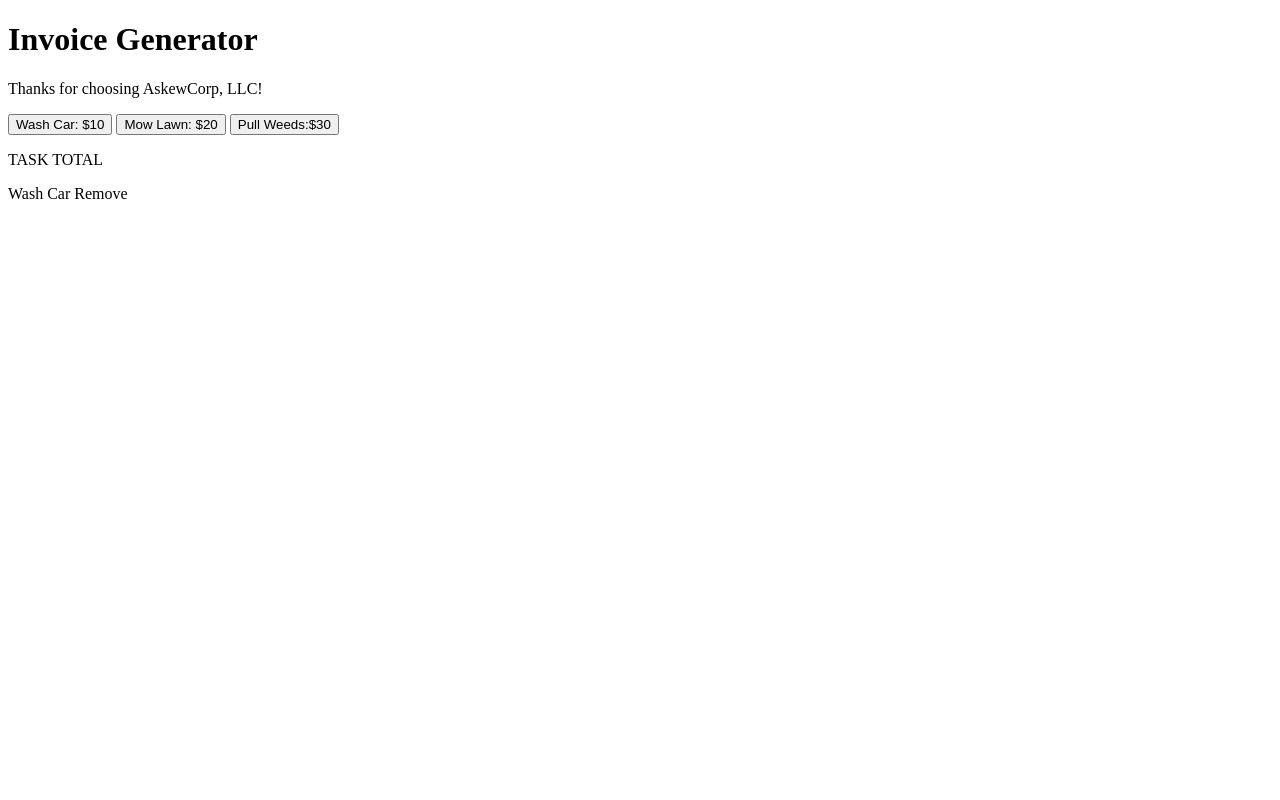
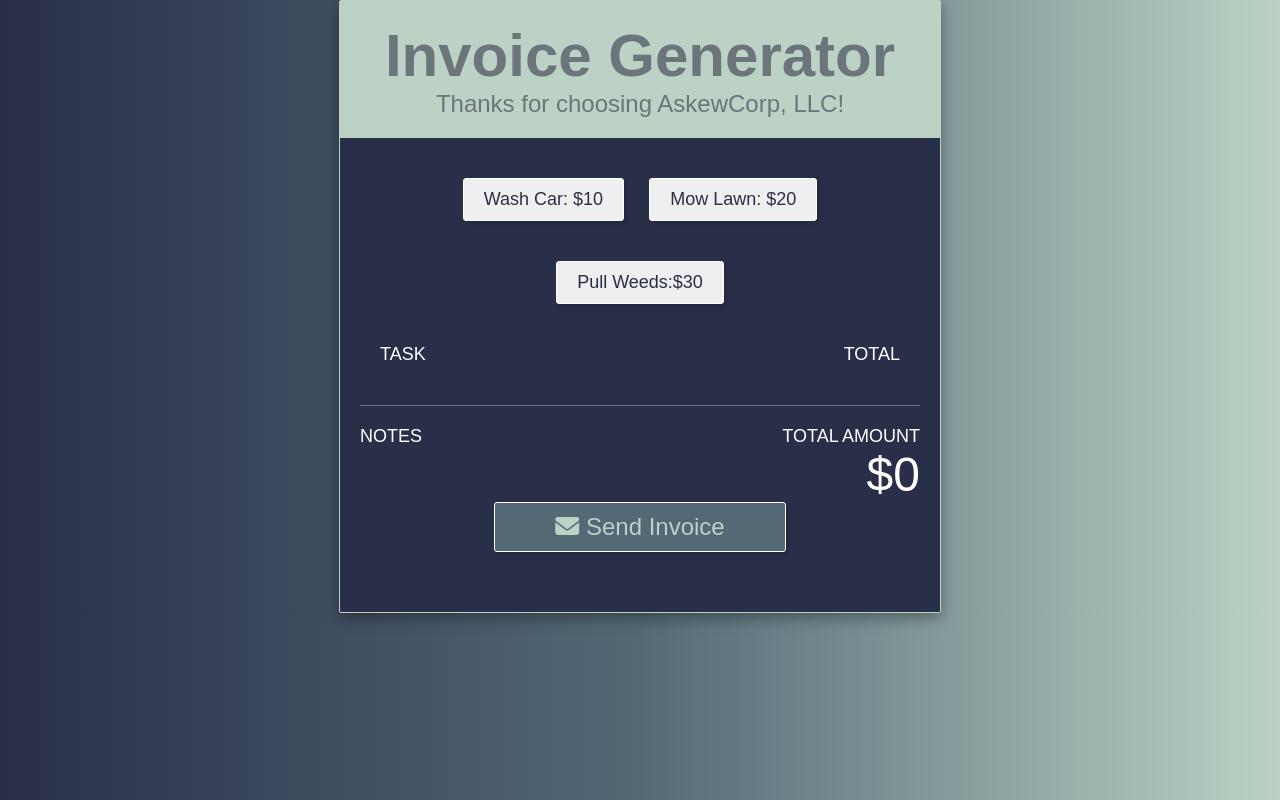
Before and after one commit to byaskew3/Invoice-App, a plain HTML site: page index.html in a window 1280 px wide. Drawn offline with Linux system fonts and the light colour scheme; a web font is replaced by a local one.

Commit message:
index/styles finished

```diff
--- a/index.html
+++ b/index.html
@@ -4,25 +4,39 @@
     <meta charset="UTF-8">
     <meta http-equiv="X-UA-Compatible" content="IE=edge">
     <meta name="viewport" content="width=device-width, initial-scale=1.0">
+    <script src="https://kit.fontawesome.com/c9f2cf8370.js" crossorigin="anonymous"></script>
+    <link rel="preconnect" href="https://fonts.googleapis.com">
+    <link rel="preconnect" href="https://fonts.gstatic.com" crossorigin>
+    <link href="https://fonts.googleapis.com/css2?family=Smooch+Sans:wght@100;200;300;400;500;700&display=swap" rel="stylesheet">
     <link rel="stylesheet" href="styles.css">
     <title>Invoice App</title>
 </head>
 <body>
+    <div class="container">
         <header>
-        <div class="container">
+            <div class="upper-container">
                 <h1>Invoice Generator</h1>
                 <p>Thanks for choosing AskewCorp, LLC!</p>
             </div>
         </header>
         <main>
-        <div class="container">
+            <div class="mid-container">
                 <button>Wash Car: $10</button>
                 <button>Mow Lawn: $20</button>
                 <button>Pull Weeds:$30</button>
                 <p><span>TASK</span> <span>TOTAL</span></p>
-            <p><span>Wash Car</span><span> Remove</span></p>
             </div>
         </main>
+        <footer>
+            <div class="bot-container">
+                <div class="container">
+                    <p>NOTES <span>TOTAL AMOUNT</span></p>
+                    <p>$0</p>
+                </div>
+                <button><i class="fa-solid fa-envelope"></i> Send Invoice</button>
+            </div>
+        </footer>
+    </div>
     <script src="app.js"></script>
 </body>
 </html>
--- a/styles.css
+++ b/styles.css
@@ -0,0 +1,113 @@
+* {
+    margin: 0;
+    font-family: 'Smooch Sans', sans-serif;
+}
+
+body {
+    background: #BBD2C5;  /* fallback for old browsers */
+    background: -webkit-linear-gradient(to right, #292E49, #536976, #BBD2C5);  /* Chrome 10-25, Safari 5.1-6 */
+    background: linear-gradient(to right, #292E49, #536976, #BBD2C5); /* W3C, IE 10+/ Edge, Firefox 16+, Chrome 26+, Opera 12+, Safari 7+ */
+}
+
+button {
+    box-shadow: rgba(0, 0, 0, 0.15) 1.95px 1.95px 2.6px;
+    cursor: pointer;
+}
+
+.container {
+    max-width: 600px;
+    margin: 0 auto;
+    font-size: 18px;
+    border: 1px solid #BBD2C5;
+    color: white;
+    border-radius: 2px;
+    background-color: #292E49;
+    box-shadow: rgba(0, 0, 0, 0.35) 0px 5px 15px;
+    text-align: center;
+}
+
+/*------------------ UPPER CONTAINER STYLES --------------- */
+
+.upper-container {
+    background-color: #BBD2C5;
+    color: #6c757a;
+    padding: 20px;
+}
+
+.upper-container h1 {
+    font-size: 60px;
+}
+
+.upper-container p {
+    font-size: 24px;
+}
+
+/* ------------------- MIDDLE CONTAINER STYLES ---------------- */
+
+.mid-container {
+    padding: 20px;
+    margin: 0 20px;
+    border-bottom: 1px solid #6c757a;
+}
+
+.mid-container button {
+    padding: 10px 20px;
+    margin: 20px 10px;
+    font-size: 18px;
+    font-weight: 500;
+    color: #292E49;
+    border: 1px solid white;
+    border-radius: 3px;
+    transition: 0.3s;
+}
+
+.mid-container button:hover {
+    background-color: #292E49;
+    color: #BBD2C5;
+    border: 1px solid white;
+}
+
+.mid-container p {
+    display: flex;
+    justify-content: space-between;
+    margin: 20px 0;
+}
+
+/* ----------------- BOTTOM CONTAINER STYLES ------------------------ */
+
+.bot-container {
+    padding: 20px 0 60px 0;
+    margin: 0 20px;
+}
+
+.bot-container .container {
+    border: none;
+    box-shadow: none;
+}
+
+.bot-container p:first-child {
+    display: flex;
+    justify-content: space-between;
+}
+
+.bot-container p:nth-child(2) {
+    font-size: 40px;
+    text-align: end;
+    font-size: 48px;
+}
+
+.bot-container button {
+    padding: 10px 60px;
+    font-size: 24px;
+    background-color: #536976;
+    color: #BBD2C5;
+    border-radius: 3px;
+    border: 1px solid white;
+    transition: 0.3s;
+}
+
+.bot-container button:hover {
+    background-color: #BBD2C5;
+    color: #536976;
+    border: 1px solid #292E49;
+}
```
Lines whose indentation alone changed are shown as unchanged.
